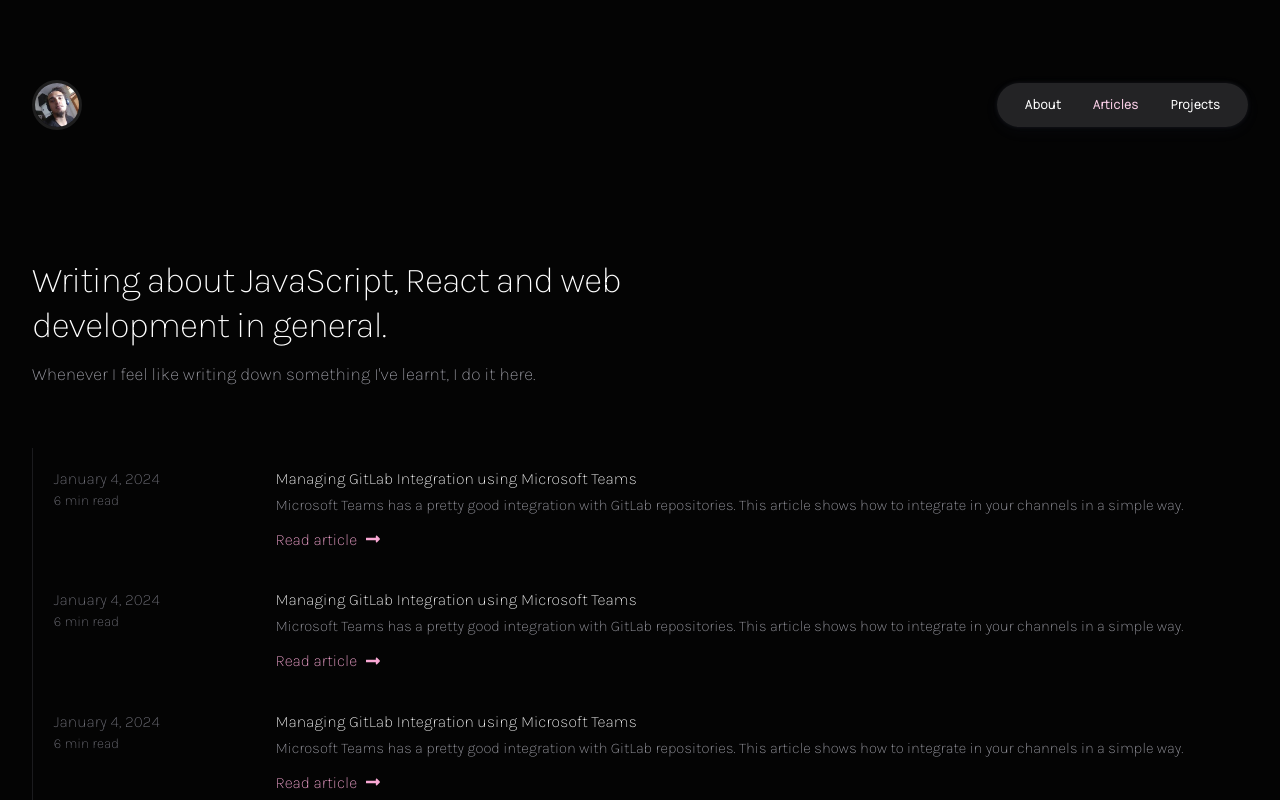
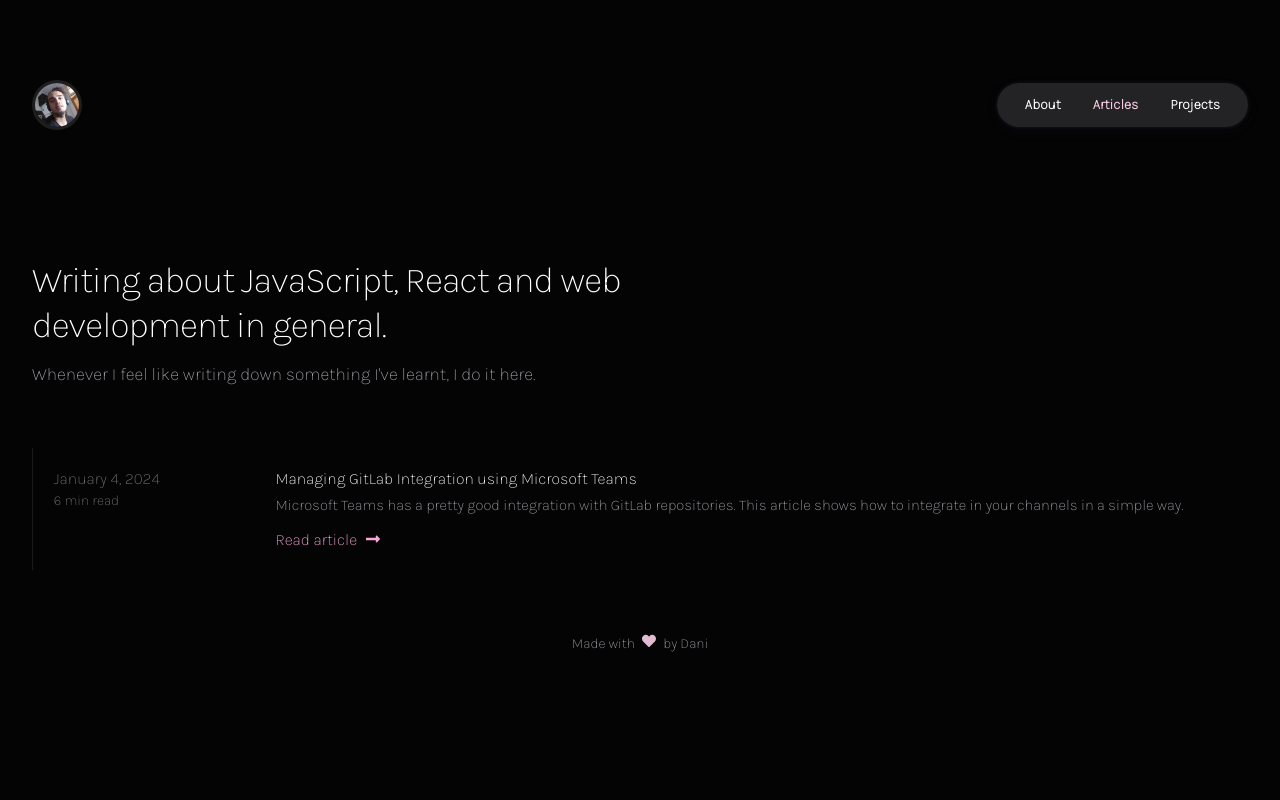
Before and after one commit to danielpizarrotadres/web-site, a React (Create React App) app: page / in a window 1280 px wide. Both pictures are taken after a click on the item "Articles". Built offline with nearby package versions, Linux system fonts and the light colour scheme.

Commit message:
:fire: Remove mock Articles

```diff
--- a/src/App.js
+++ b/src/App.js
@@ -599,7 +599,7 @@ const App = () => {
                     <FaLongArrowAltRight className={classes.ArticlesArrowIcon} />
                 </div>
             </div>
-            <div className={classes.ArticlesItem}>
+            {/* <div className={classes.ArticlesItem}>
                 <div className={classes.ArticlesItemTop}>
                     <span className={classes.ArticlesItemTopDate}>January 4, 2024</span>
                     <span className={classes.ArticlesItemTopDurationOfRead}>6 min read</span>
@@ -636,13 +636,32 @@ const App = () => {
                     <span>Read article</span>
                     <FaLongArrowAltRight className={classes.ArticlesArrowIcon} />
                 </div>
-            </div>
+            </div> */}
         </section>
     }
 
     const articleListItemDesktop = () => {
         return <section className={classes.ArticlesListContainer}>
             <div className={classes.ArticlesItemDesktop}>
+                <div className={classes.ArticlesItemDesktopLeft}>
+                    <span className={classes.ArticlesItemDesktopLeftDate}>January 4, 2024</span>
+                    <span className={classes.ArticlesItemDesktopDurationOfRead}>6 min read</span>
+                </div>
+                <div className={classes.ArticlesItemDesktopRight}>
+                    <h6 className={classes.ArticlesItemDesktopRightTitle}>
+                        Managing GitLab Integration using Microsoft Teams
+                    </h6>
+                    <p className={classes.ArticlesItemDesktopRightDescription}>
+                        Microsoft Teams has a pretty good integration with GitLab repositories.
+                        This article shows how to integrate in your channels in a simple way.
+                    </p>
+                    <div className={classes.ArticlesItemDesktopBottom}>
+                        <span className={classes.ArticlesItemDesktopBottomInfo}>Read article</span>
+                        <FaLongArrowAltRight className={classes.ArticlesArrowIcon} />
+                    </div>
+                </div>
+            </div>
+            {/* <div className={classes.ArticlesItemDesktop}>
                 <div className={classes.ArticlesItemDesktopLeft}>
                     <span className={classes.ArticlesItemDesktopLeftDate}>January 4, 2024</span>
                     <span className={classes.ArticlesItemDesktopDurationOfRead}>6 min read</span>
@@ -679,26 +698,7 @@ const App = () => {
                         <FaLongArrowAltRight className={classes.ArticlesArrowIcon} />
                     </div>
                 </div>
-            </div>
-            <div className={classes.ArticlesItemDesktop}>
-                <div className={classes.ArticlesItemDesktopLeft}>
-                    <span className={classes.ArticlesItemDesktopLeftDate}>January 4, 2024</span>
-                    <span className={classes.ArticlesItemDesktopDurationOfRead}>6 min read</span>
-                </div>
-                <div className={classes.ArticlesItemDesktopRight}>
-                    <h6 className={classes.ArticlesItemDesktopRightTitle}>
-                        Managing GitLab Integration using Microsoft Teams
-                    </h6>
-                    <p className={classes.ArticlesItemDesktopRightDescription}>
-                        Microsoft Teams has a pretty good integration with GitLab repositories.
-                        This article shows how to integrate in your channels in a simple way.
-                    </p>
-                    <div className={classes.ArticlesItemDesktopBottom}>
-                        <span className={classes.ArticlesItemDesktopBottomInfo}>Read article</span>
-                        <FaLongArrowAltRight className={classes.ArticlesArrowIcon} />
-                    </div>
-                </div>
-            </div>
+            </div> */}
         </section>
     }
 
```
